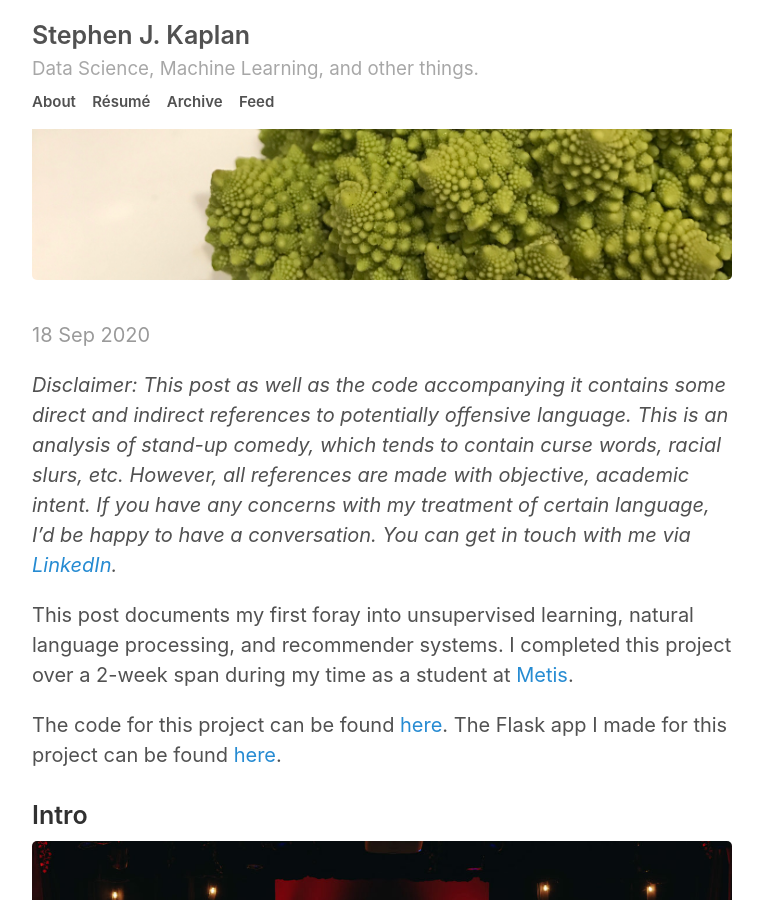
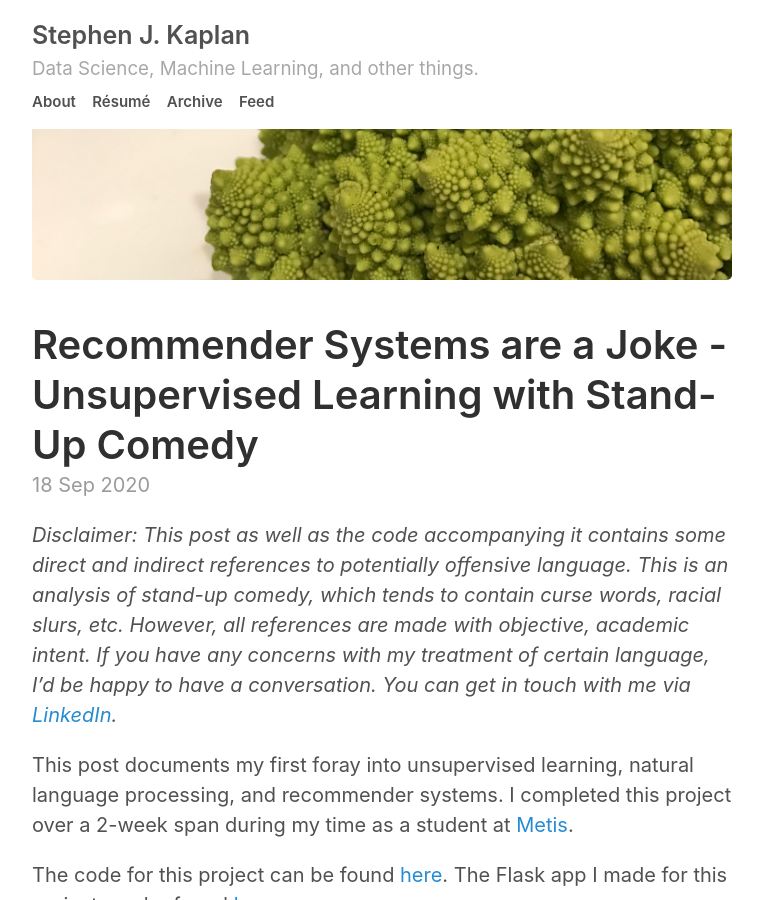
Before and after one commit to stephenjkaplan/stephenjkaplan.github.io, a Jekyll site: the page built from _posts/2020-09-18-standup-comedy-recommender.md, in a window 1280 px wide and 900 px high. Shown: the whole window, without its empty margins (258-1021 px from the left). Built offline with Jekyll 4.4.1, drawn with Linux system fonts in a browser that asks for light colours; our own code applies the rules of GitHub Pages for plain Markdown files.

Commit message:
fixed title

```diff
--- a/_posts/2020-09-18-standup-comedy-recommender.md
+++ b/_posts/2020-09-18-standup-comedy-recommender.md
@@ -1,6 +1,6 @@
 ---
 layout: post
-title: Recommender Systems are a Joke: Unsupervised Learning with Stand-Up Comedy
+title: Recommender Systems are a Joke - Unsupervised Learning with Stand-Up Comedy
 ---
 
 _Disclaimer: This post as well as the code accompanying it contains some direct and indirect references to potentially
```
